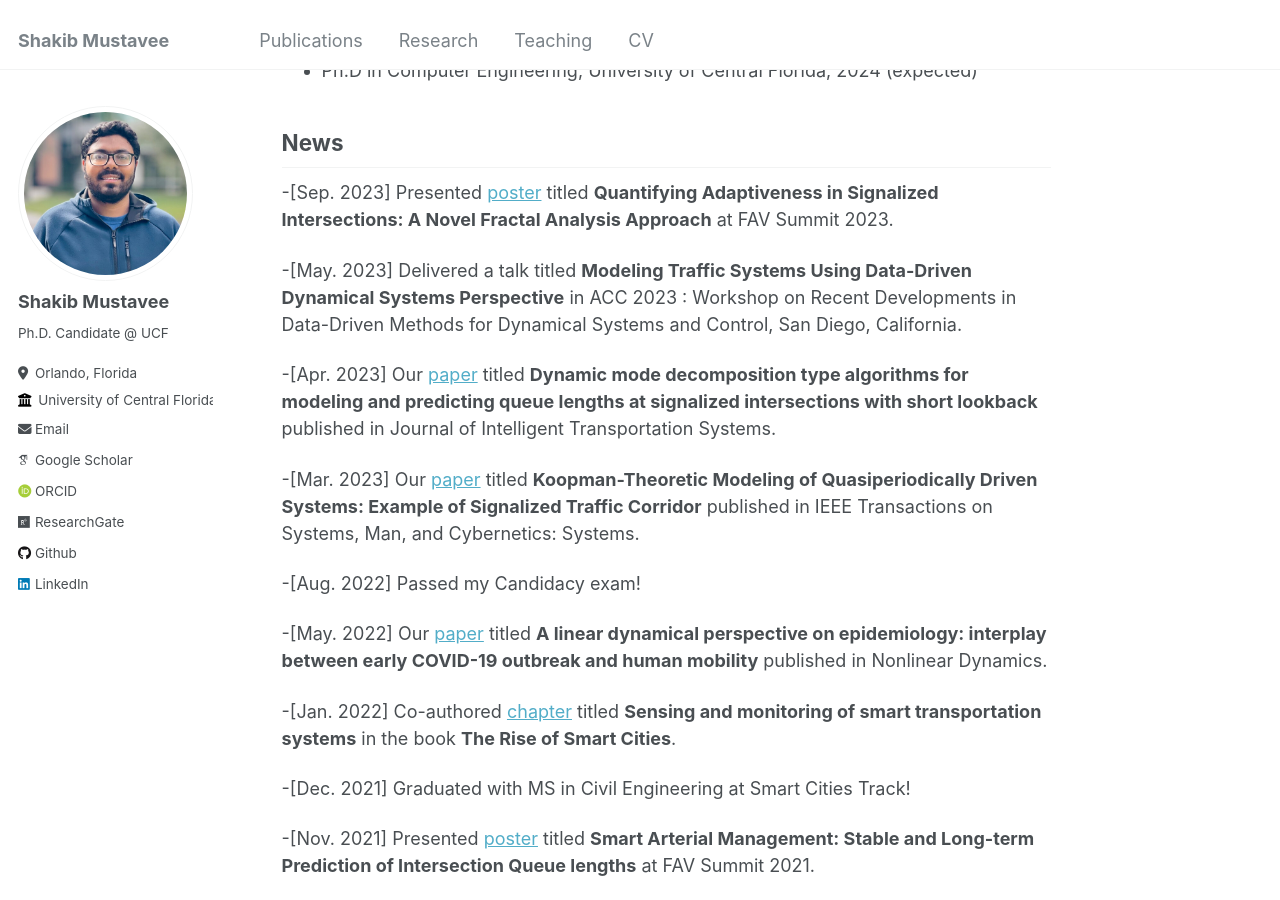
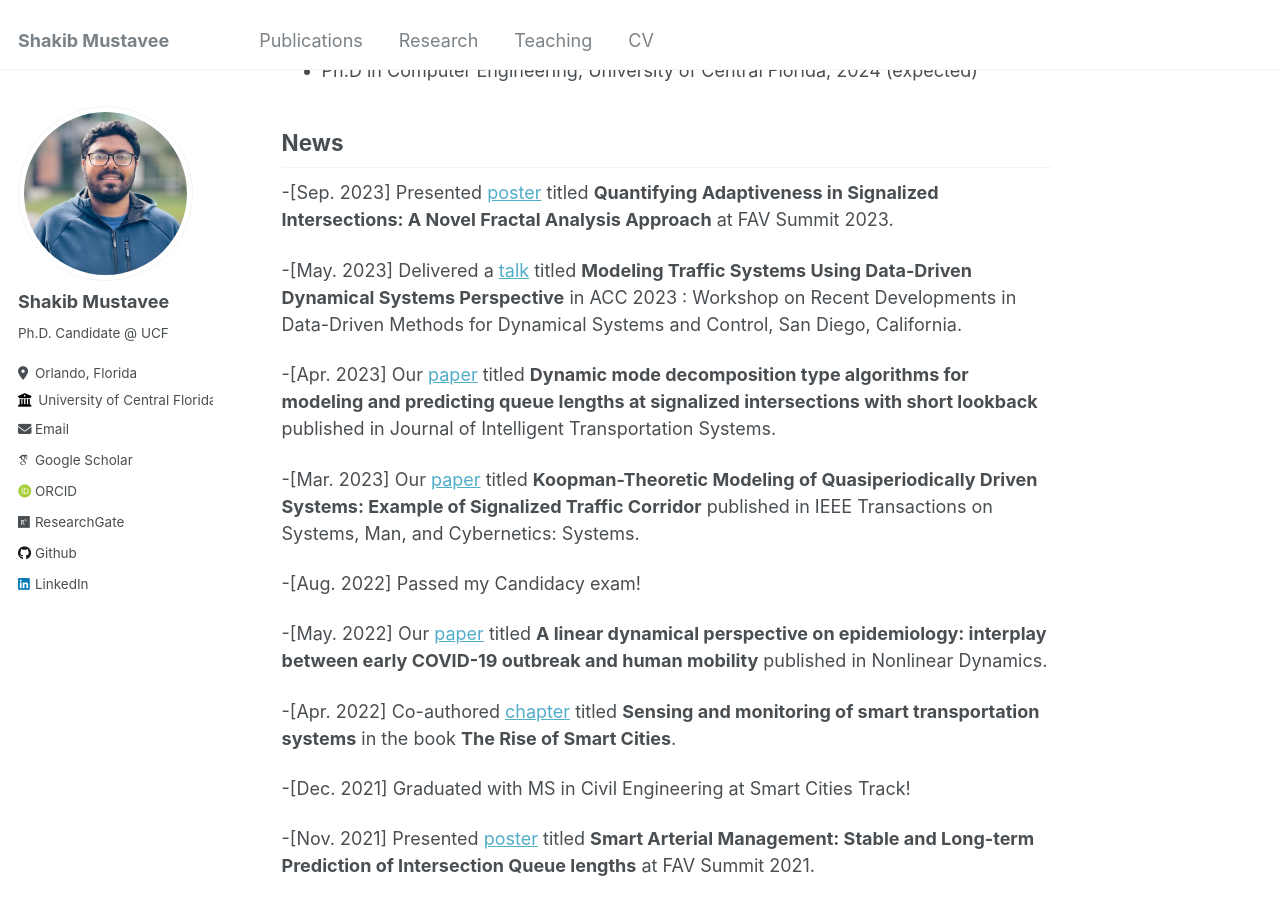
Before and after one commit to mustavee/mustavee.github.io, a Jekyll site: the page built from _pages/about.md, in a window 1280 px wide and 900 px high, scrolled down 424 px. Built offline with Jekyll 4.4.1, drawn with Linux system fonts in a browser that asks for light colours; some web fonts are replaced.

Commit message:
Update about.md book chapter and talk

```diff
--- a/_pages/about.md
+++ b/_pages/about.md
@@ -19,7 +19,7 @@ redirect_from:
 
 -[Sep. 2023] Presented [poster]() titled **Quantifying Adaptiveness in Signalized Intersections: A Novel Fractal Analysis Approach** at FAV Summit 2023.
 
--[May. 2023] Delivered a talk titled **Modeling Traffic Systems Using Data-Driven Dynamical Systems Perspective** in ACC 2023 : Workshop on Recent Developments in Data-Driven Methods for Dynamical Systems and Control, San Diego, California.
+-[May. 2023] Delivered a [talk](https://goswami78.github.io/ACC_2023_Workshop/mustavee.html) titled **Modeling Traffic Systems Using Data-Driven Dynamical Systems Perspective** in ACC 2023 : Workshop on Recent Developments in Data-Driven Methods for Dynamical Systems and Control, San Diego, California.
 
 -[Apr. 2023] Our [paper](https://www.tandfonline.com/doi/abs/10.1080/15472450.2023.2205022) titled **Dynamic mode decomposition type algorithms for modeling and predicting queue lengths at signalized intersections with short lookback** published in Journal of Intelligent Transportation Systems.
 
@@ -29,7 +29,7 @@ redirect_from:
 
 -[May. 2022] Our [paper](https://link.springer.com/article/10.1007/s11071-022-07469-5) titled **A linear dynamical perspective on epidemiology: interplay between early COVID-19 outbreak and human mobility** published in Nonlinear Dynamics.
 
--[Jan. 2022] Co-authored [chapter](https://www.sciencedirect.com/science/article/abs/pii/B9780128177846000102) titled **Sensing and monitoring of smart transportation systems** in the book **The Rise of Smart Cities**.
+-[Apr. 2022] Co-authored [chapter](https://www.sciencedirect.com/science/article/abs/pii/B9780128177846000102) titled **Sensing and monitoring of smart transportation systems** in the book **The Rise of Smart Cities**.
 
 -[Dec. 2021] Graduated with MS in Civil Engineering at Smart Cities Track!
 
```
